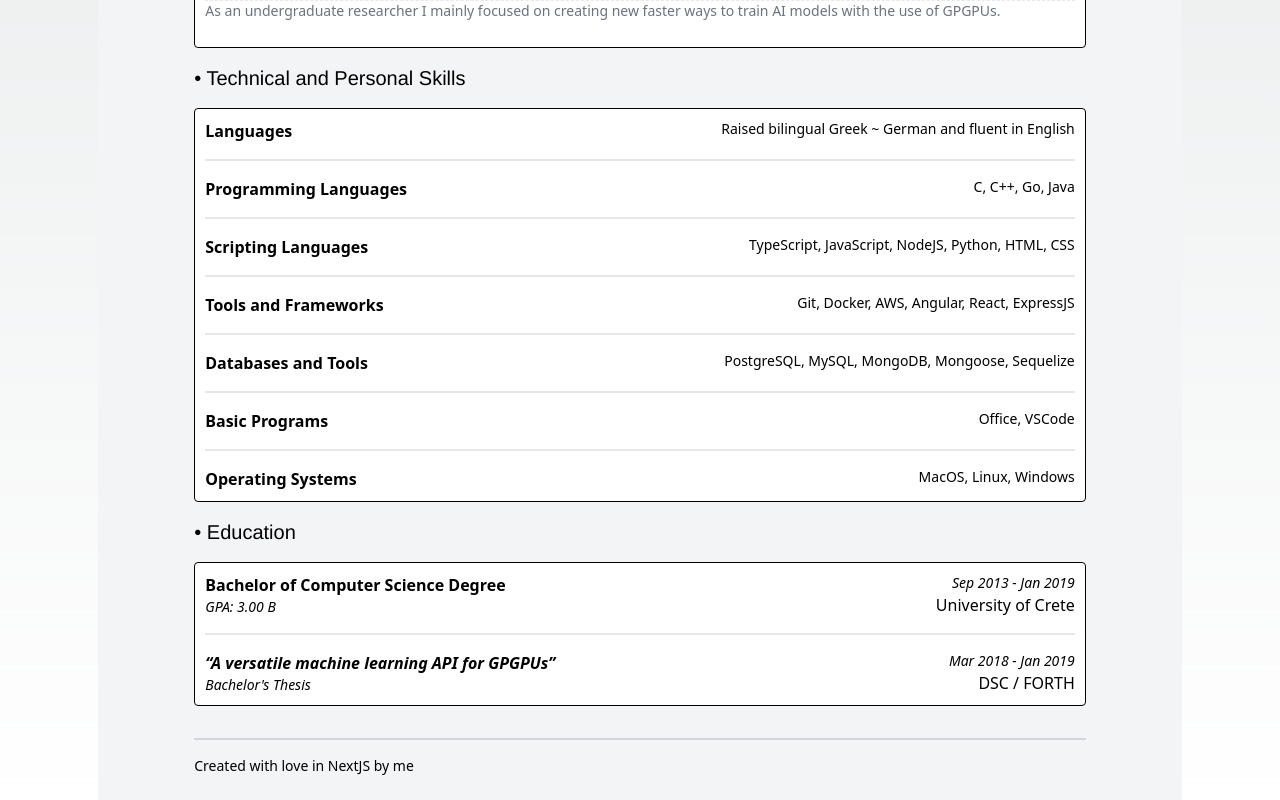
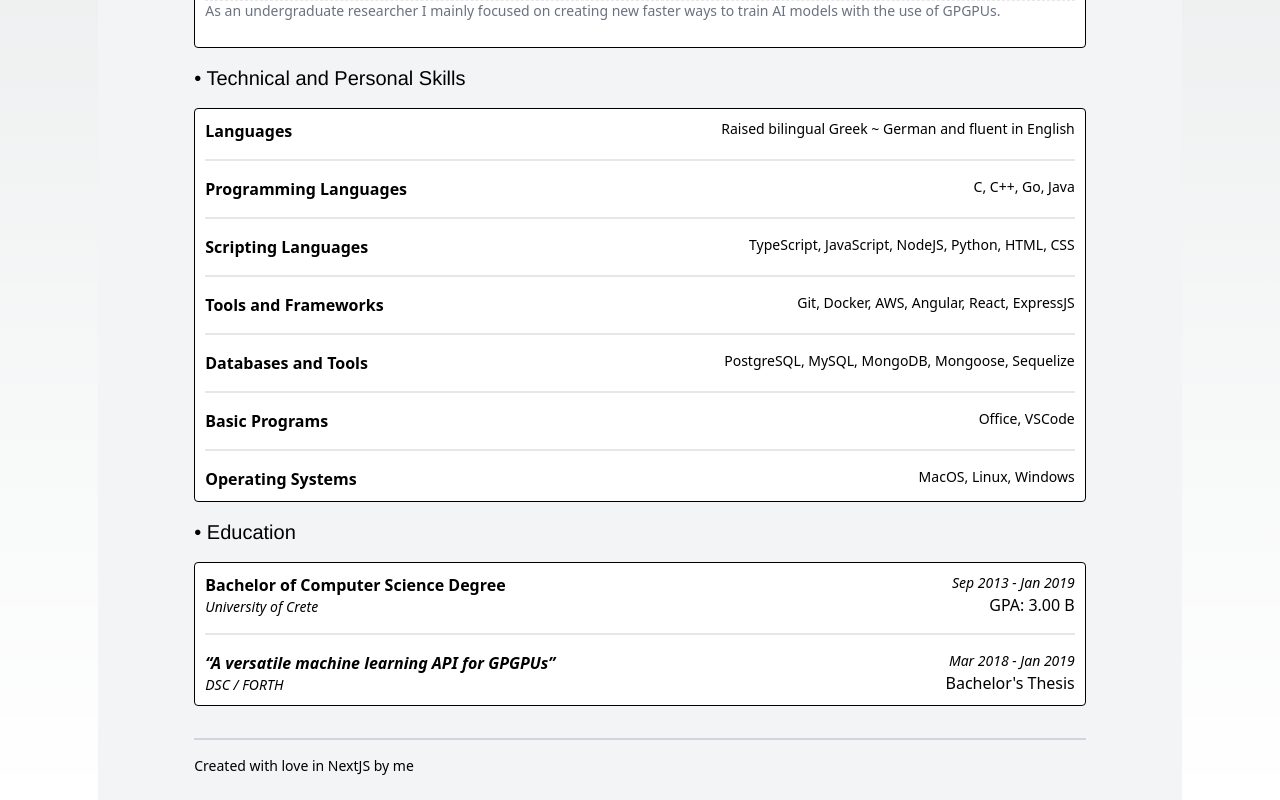
Before and after one commit to keybraker/keybraker.github.io, a Next.js app: page / in a window 1280 px wide. Shown: the part 1217-2017 px from the top of the page. Built offline with nearby package versions, Linux system fonts and the light colour scheme.

Commit message:
Update how education is displayed

```diff
--- a/src/abilities/education.tsx
+++ b/src/abilities/education.tsx
@@ -6,17 +6,15 @@ const education: ShowcaseType[] = [
     start: "Sep 2013",
     end: "Jan 2019",
     title: "Bachelor of Computer Science Degree",
-    info: "GPA: 3.00 B",
-    position:
-      '<a href="https://www.csd.uoc.gr/CSD/index.jsp?lang=en" rel="noopener noreferrer" target="_blank">University of Crete</a>',
+    info: '<a href="https://www.sd.uoc.gr/CSD/index.jsp?lang=en" rel="noopener noreferrer" target="_blank">University of Crete</a>',
+    position: "GPA: 3.00 B",
   },
   {
     start: "Mar 2018",
     end: "Jan 2019",
     title: "<i>“A versatile machine learning API for GPGPUs”</i>",
-    position:
-      '<a href="https://www.ics.forth.gr/discs/r" rel="noopener noreferrer" target="_blank">DSC</a> / <a href="https://www.ics.forth.gr" rel="noopener noreferrer" target="_blank">FORTH</a>',
-    info: "Bachelor's Thesis",
+    position: "Bachelor's Thesis",
+    info: '<a href="https://www.ics.forth.gr/discs/r" rel="noopener noreferrer" target="_blank">DSC</a> / <a href="https://www.ics.forth.gr" rel="noopener noreferrer" target="_blank">FORTH</a>',
   },
 ];
 
```
